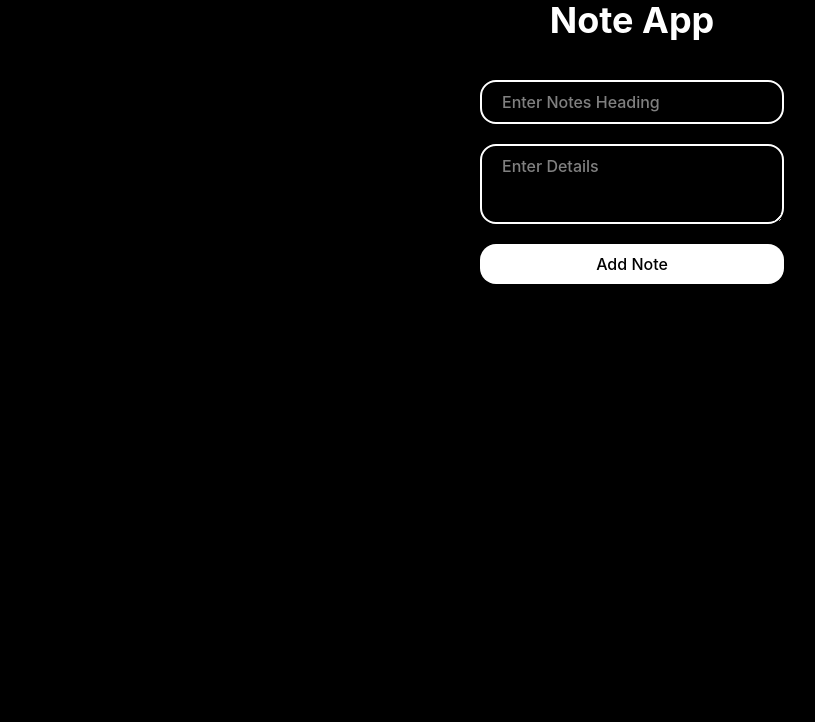
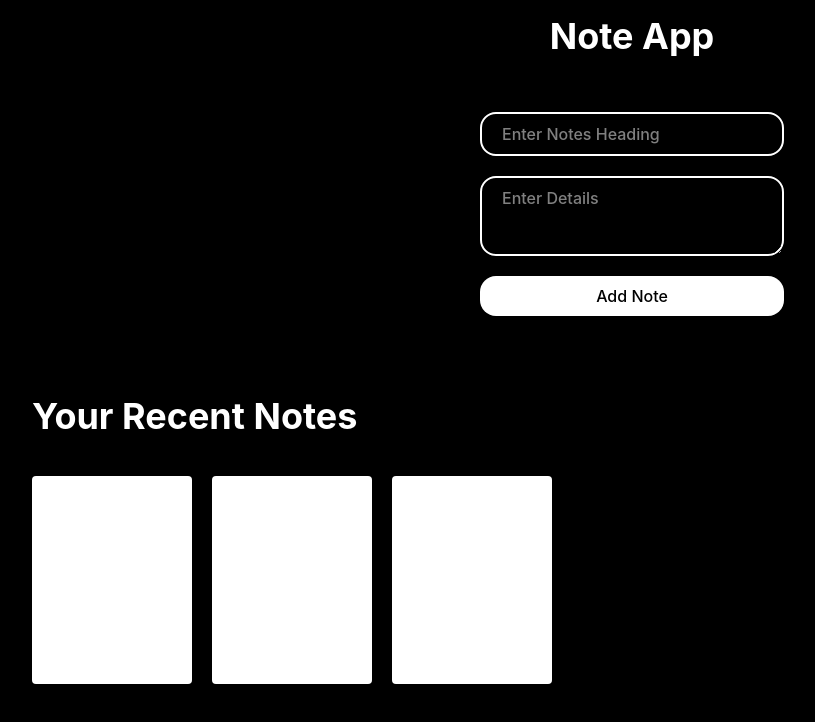
Before and after one commit to Anilbk777/react-projects, a React (Vite) app in the folder note-app/: page / in a window 1280 px wide. Shown: the top 722 px of the page, without its empty margins (8-823 px from the left). Built offline with nearby package versions, Linux system fonts and the light colour scheme.

Commit message:
card box added

```diff
--- a/note-app/src/App.jsx
+++ b/note-app/src/App.jsx
@@ -1,11 +1,13 @@
 import React from 'react'
 import Form from './Form';
+import Card from './Card';
 
 const App = () => {
   return (
     <div className="w-screen h-screen bg-black text-white ">
-      <h1 className="text-center text-4xl font-bold">Note App</h1>
+      <h1 className="text-center text-4xl font-bold p-4">Note App</h1>
       <Form />
+      <Card/>
     </div>
   );
 }
--- /dev/null
+++ b/note-app/src/Card.jsx
@@ -0,0 +1,16 @@
+import React from 'react'
+
+const Card = () => {
+  return (
+    <div>
+      <h1 className="text-4xl font-bold m-10">Your Recent Notes</h1>
+      <div className="flex flex-wrap gap-5 ml-10">
+        <div className="bg-white h-52 w-40 rounded"></div>
+        <div className="bg-white h-52 w-40 rounded"></div>
+        <div className="bg-white h-52 w-40 rounded"></div>
+      </div>
+    </div>
+  );
+}
+
+export default Card
```
